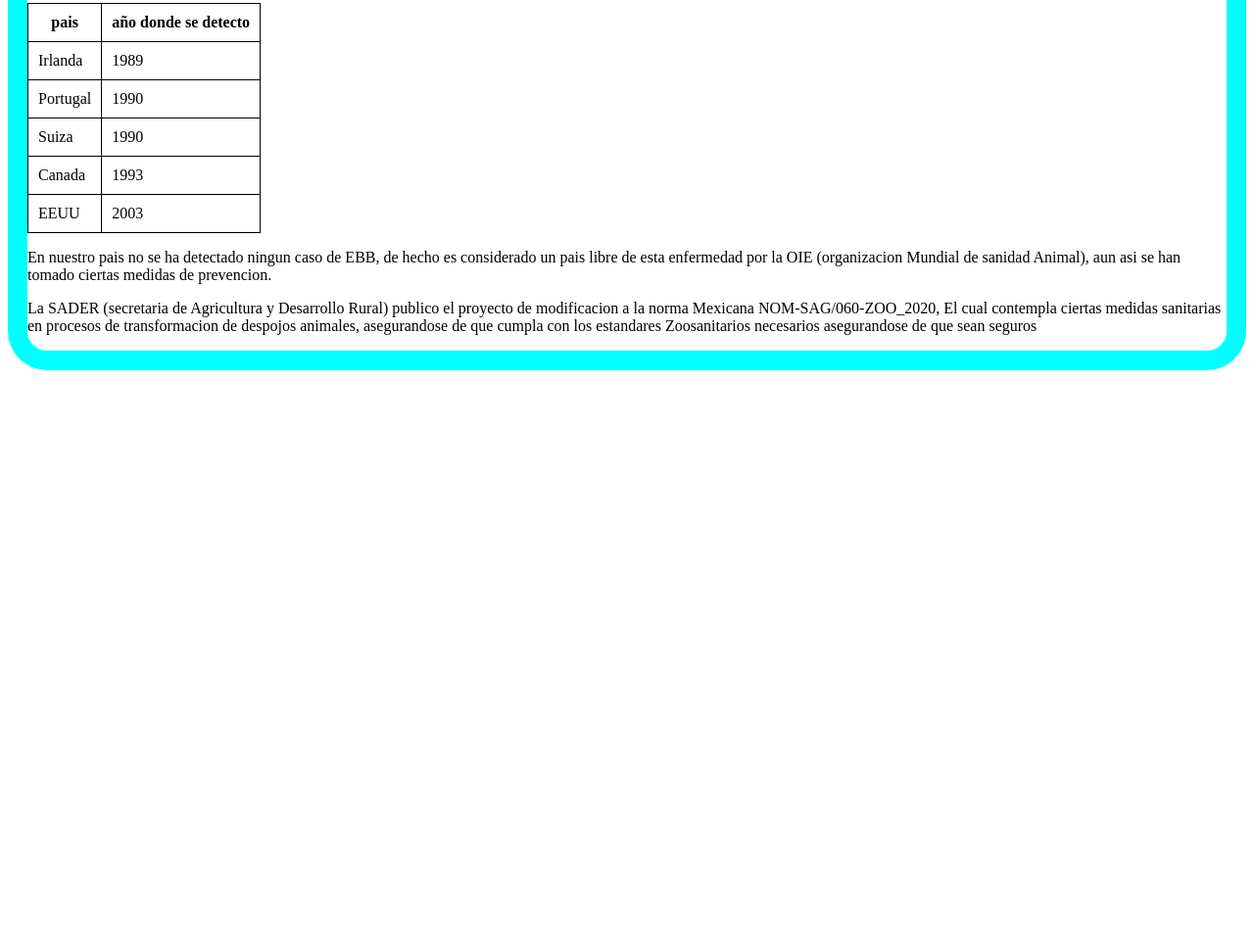
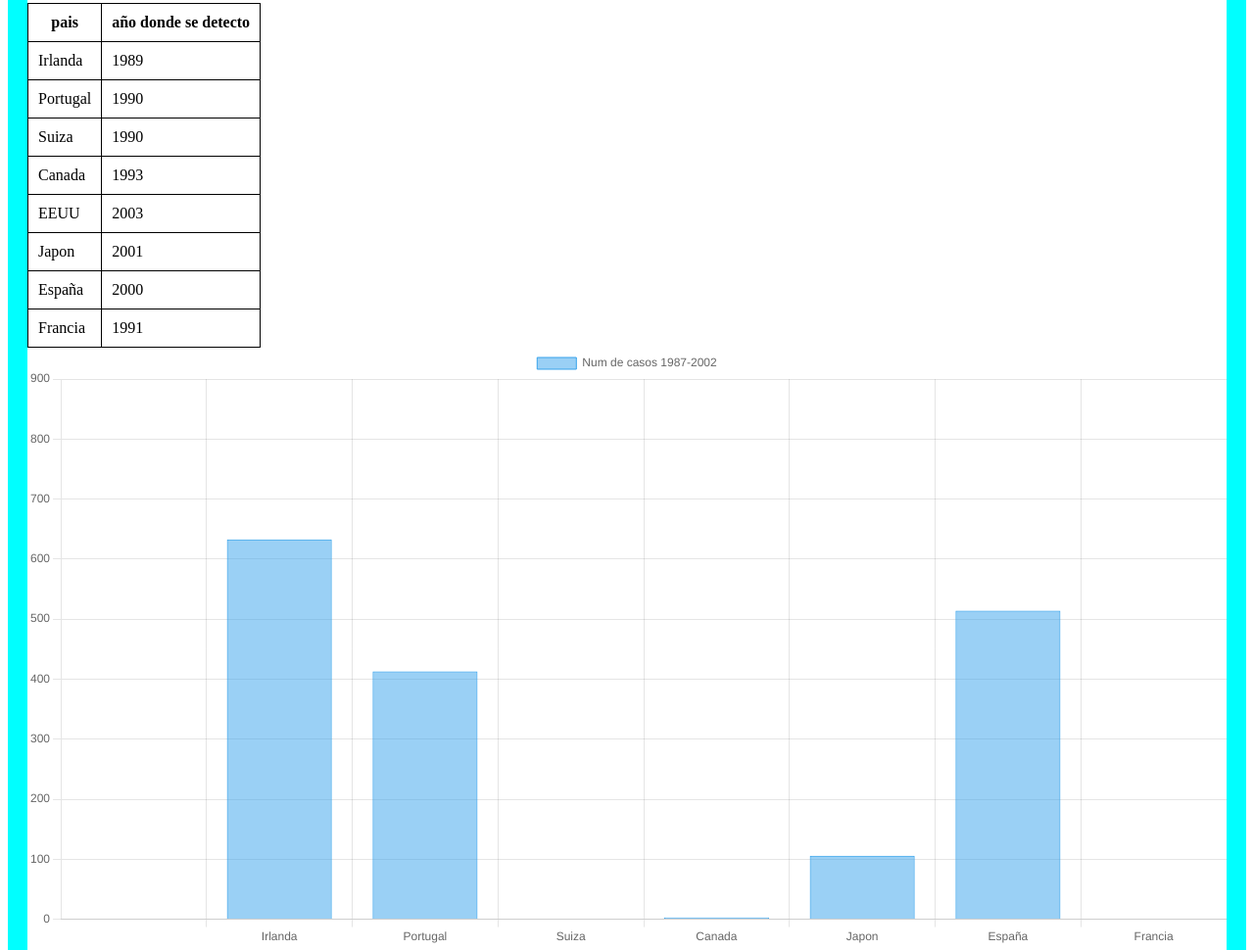
Before and after one commit to proyecto163/proyecto167.github.io, a plain HTML site: page contacto.html in a window 1280 px wide. Shown: the part 991-1961 px from the top of the page at 98% size. Before the commit the page ends 1377 px from the top, so only its background shows below. Drawn offline with nearby package versions, Linux system fonts and the light colour scheme.

Commit message:
contacto.html

```diff
--- a/contacto.html
+++ b/contacto.html
@@ -74,7 +74,48 @@ EEUU
 2003
             </td>
         </tr>
+         <tr>
+        <td>Japon</td>
+        <td>2001</td>
+        </tr>
+        <tr>
+            <td>España</td>
+            <td>2000</td>
+        </tr>
+        <tr>
+            <td>Francia</td>
+            <td>1991</td>
+        </tr>
     </table>
+    <script src="https://cdnjs.cloudflare.com/ajax/libs/Chart.js/4.4.1/chart.min.js" integrity="sha512-L0Shl7nXXzIlBSUUPpxrokqq4ojqgZFQczTYlGjzONGTDAcLremjwaWv5A+EDLnxhQzY5xUZPWLOLqYRkY0Cbw==" crossorigin="anonymous" referrerpolicy="no-referrer"></script>
+<div>
+  <canvas id="myChart"></canvas>
+</div>
+
+<script src="https://cdn.jsdelivr.net/npm/chart.js"></script>
+
+<script>
+  const ctx = document.getElementById('myChart');
+
+  new Chart(ctx, {
+    type: 'bar',
+    data: {
+      labels: [, 'Irlanda', 'Portugal', 'Suiza', 'Canada','Japon','España','Francia'],
+      datasets: [{
+        label: 'Num de casos 1987-2002',
+        data: [863, 633, 413, 1, 3, 106, 514],
+        borderWidth: 1
+      }]
+    },
+    options: {
+      scales: {
+        y: {
+          beginAtZero: true
+        }
+      }
+    }
+  });
+</script>
     <p>
     En nuestro pais no se ha detectado ningun caso de EBB, de hecho es considerado un pais libre de esta enfermedad por la OIE (organizacion
     Mundial de sanidad  Animal), aun asi se han tomado ciertas medidas de prevencion.
```
